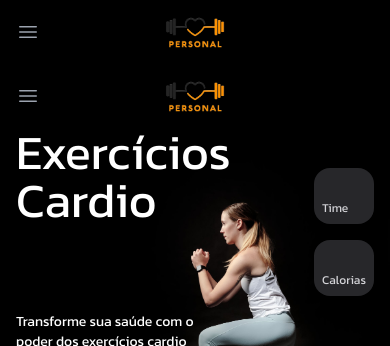
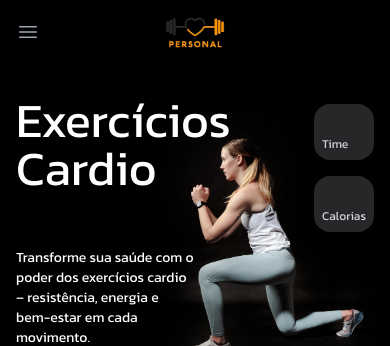
Before and after one commit to Wesleysoares7/fit-personal-trainer, a React (Vite) app: page / in a window 390 px wide. Shown: the top 346 px of the page. Built offline with nearby package versions, Linux system fonts and the light colour scheme.

Commit message:
refactor: remove Navbar component from Home page

```diff
--- a/src/pages/home/home.tsx
+++ b/src/pages/home/home.tsx
@@ -1,13 +1,11 @@
-import Navbar from "../../components/navbar";
 import hero from "../../assets/image1.png";
 import ButtonPrimary from "../../components/buttonPrimary";
 
 const Home = () => {
   return (
     <>
-      <Navbar />
       <div
-        className="flex flex-col bg-black md:h-screen h-auto pb-4 text-white md:px-36 px-4 md:pt-20 md:gap-8 gap-4 bg-no-repeat md:bg-center"
+        className="flex flex-col bg-black md:h-screen pb-4 text-white md:px-36 px-4 md:pt-20 md:gap-8 gap-4 bg-no-repeat md:bg-center"
         style={{
           backgroundImage: `url(${hero})`,
           backgroundSize: window.innerWidth >= 768 ? "40%" : "65%",
@@ -15,7 +13,7 @@ const Home = () => {
         }}
       >
         <div className="flex md:items-center justify-between">
-          <div className="md:text-9xl text-5xl">
+          <div className="md:text-9xl text-5xl md:pt-0 pt-8">
             <h1>Exercícios</h1>
             <h1>Cardio</h1>
           </div>
```
